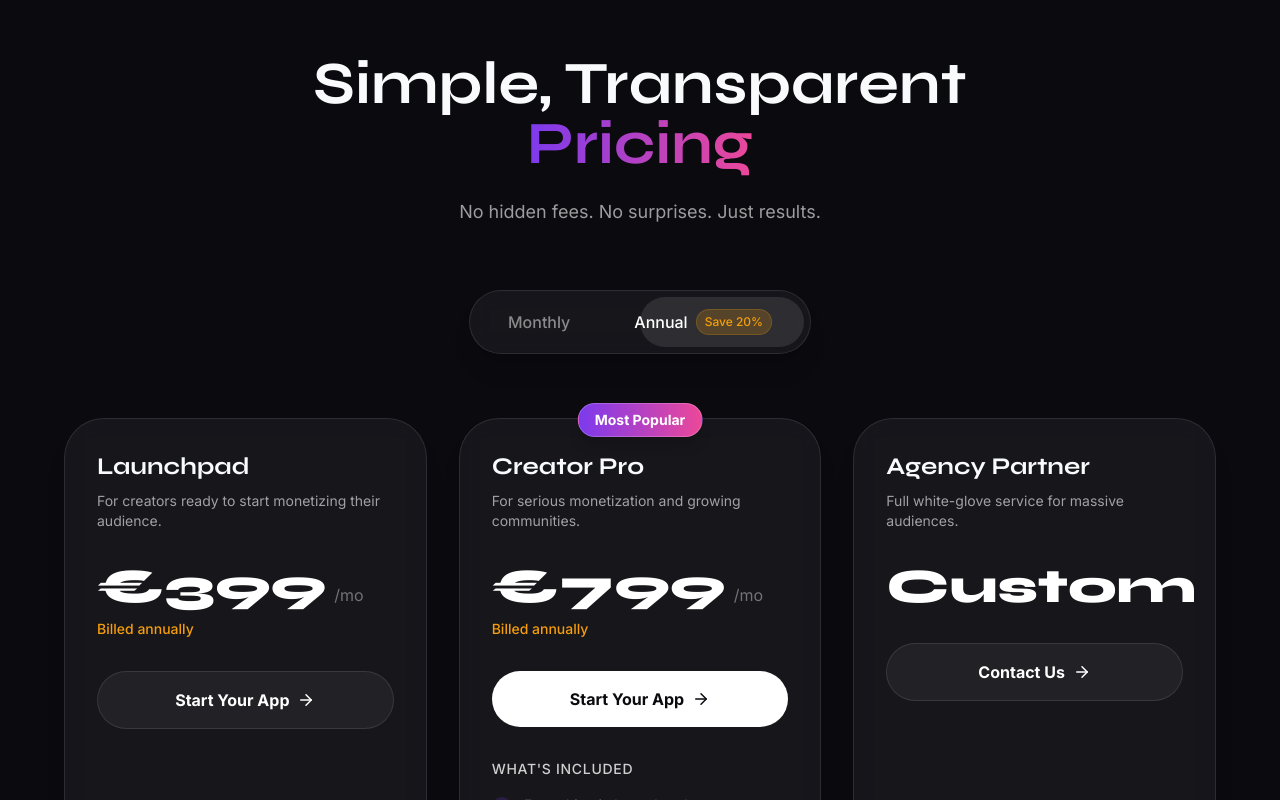
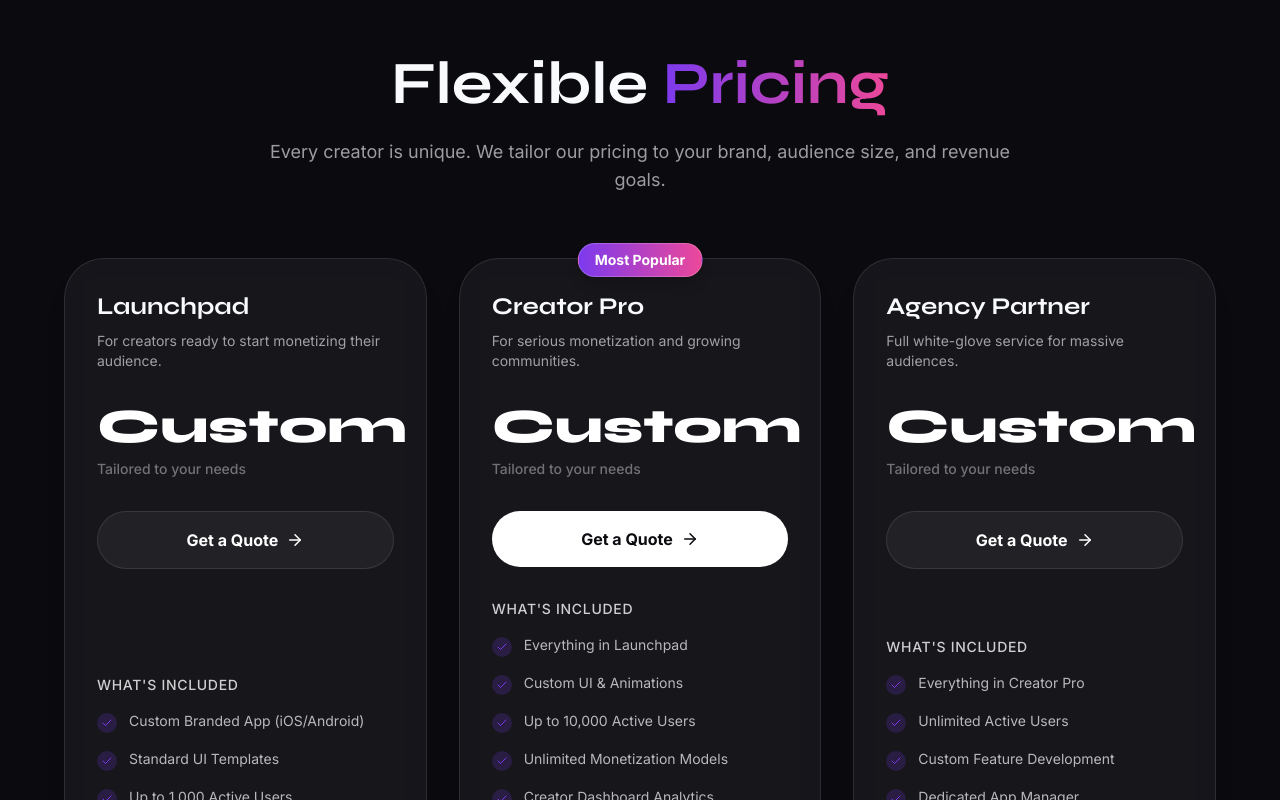
Before and after one commit to knn4064-ops/nexops, a Next.js app: page / in a window 1280 px wide. Shown: the part 5320-6120 px from the top of the page. Built offline with nearby package versions, Linux system fonts and the light colour scheme.

Commit message:
update: change pricing to custom by agreement via email

```diff
--- a/components/Pricing.tsx
+++ b/components/Pricing.tsx
@@ -9,7 +9,7 @@ const plans = [
   {
     name: "Launchpad",
     description: "For creators ready to start monetizing their audience.",
-    price: { monthly: "499", annual: "399" },
+    price: "Custom",
     features: [
       "Custom Branded App (iOS/Android)",
       "Standard UI Templates",
@@ -22,7 +22,7 @@ const plans = [
   {
     name: "Creator Pro",
     description: "For serious monetization and growing communities.",
-    price: { monthly: "999", annual: "799" },
+    price: "Custom",
     features: [
       "Everything in Launchpad",
       "Custom UI & Animations",
@@ -37,7 +37,7 @@ const plans = [
   {
     name: "Agency Partner",
     description: "Full white-glove service for massive audiences.",
-    price: { monthly: "Custom", annual: "Custom" },
+    price: "Custom",
     features: [
       "Everything in Creator Pro",
       "Unlimited Active Users",
@@ -51,8 +51,6 @@ const plans = [
 ];
 
 export default function Pricing() {
-  const [isAnnual, setIsAnnual] = useState(true);
-
   return (
     <section id="pricing" className="py-24 md:py-32 relative">
       <div className="container mx-auto px-4 md:px-6">
@@ -63,7 +61,7 @@ export default function Pricing() {
             viewport={{ once: true }}
             className="text-4xl md:text-5xl lg:text-6xl font-display font-bold mb-6"
           >
-            Simple, Transparent <span className="text-gradient">Pricing</span>
+            Flexible <span className="text-gradient">Pricing</span>
           </motion.h2>
           <motion.p
             initial={{ opacity: 0, y: 20 }}
@@ -72,47 +70,8 @@ export default function Pricing() {
             transition={{ delay: 0.1 }}
             className="text-lg text-white/60"
           >
-            No hidden fees. No surprises. Just results.
+            Every creator is unique. We tailor our pricing to your brand, audience size, and revenue goals.
           </motion.p>
-        </div>
-
-        {/* Toggle */}
-        <div className="flex justify-center mb-16">
-          <div className="glass-card p-1.5 rounded-full flex items-center relative">
-            <button
-              onClick={() => setIsAnnual(false)}
-              className={cn(
-                "relative z-10 px-8 py-3 rounded-full font-medium transition-colors duration-300",
-                !isAnnual ? "text-white" : "text-white/50 hover:text-white/80"
-              )}
-            >
-              Monthly
-            </button>
-            <button
-              onClick={() => setIsAnnual(true)}
-              className={cn(
-                "relative z-10 px-8 py-3 rounded-full font-medium transition-colors duration-300 flex items-center gap-2",
-                isAnnual ? "text-white" : "text-white/50 hover:text-white/80"
-              )}
-            >
-              Annual
-              <span className="text-xs bg-accent/20 text-accent px-2 py-1 rounded-full border border-accent/20">
-                Save 20%
-              </span>
-            </button>
-
-            {/* Animated Pill Background */}
-            <motion.div
-              layout
-              transition={{ type: "spring", stiffness: 500, damping: 30 }}
-              className="absolute top-1.5 bottom-1.5 bg-white/10 rounded-full"
-              initial={false}
-              animate={{
-                left: isAnnual ? "50%" : "0.375rem",
-                width: isAnnual ? "calc(50% - 0.375rem)" : "calc(50% - 0.375rem)"
-              }}
-            />
-          </div>
         </div>
 
         {/* Pricing Cards */}
@@ -139,34 +98,26 @@ export default function Pricing() {
               <p className="text-white/60 text-sm mb-8 h-10">{plan.description}</p>
 
               <div className="mb-8">
-                {plan.price.monthly === "Custom" ? (
                 <div className="text-5xl font-display font-extrabold text-white">
                   Custom
                 </div>
-                ) : (
-                  <div className="flex items-end gap-2">
-                    <span className="text-5xl font-display font-extrabold text-white">
-                      €{isAnnual ? plan.price.annual : plan.price.monthly}
-                    </span>
-                    <span className="text-white/40 mb-1">/mo</span>
+                <div className="text-sm text-white/40 mt-2 font-medium">
+                  Tailored to your needs
                 </div>
-                )}
-                {isAnnual && plan.price.monthly !== "Custom" && (
-                  <div className="text-sm text-accent mt-2 font-medium">
-                    Billed annually
-                  </div>
-                )}
               </div>
 
-              <button className={cn(
-                "w-full py-4 rounded-full font-bold transition-all duration-200 mb-8 flex items-center justify-center gap-2 group",
+              <a
+                href="mailto:andrijana@nexops.agency"
+                className={cn(
+                  "w-full py-4 rounded-full font-bold transition-all duration-200 mb-8 flex items-center justify-center gap-2 group text-center",
                   plan.popular
                     ? "bg-white text-background hover:scale-[1.02] hover:shadow-xl"
                     : "bg-white/5 border border-white/10 hover:bg-white/10 text-white"
-              )}>
-                {plan.price.monthly === "Custom" ? "Contact Us" : "Start Your App"}
+                )}
+              >
+                Get a Quote
                 <ArrowRight size={18} className="group-hover:translate-x-1 transition-transform" />
-              </button>
+              </a>
 
               <div className="space-y-4 mt-auto">
                 <p className="text-sm font-medium text-white/80 uppercase tracking-wider mb-4">What&apos;s included</p>
```
Lines whose indentation alone changed are shown as unchanged.
